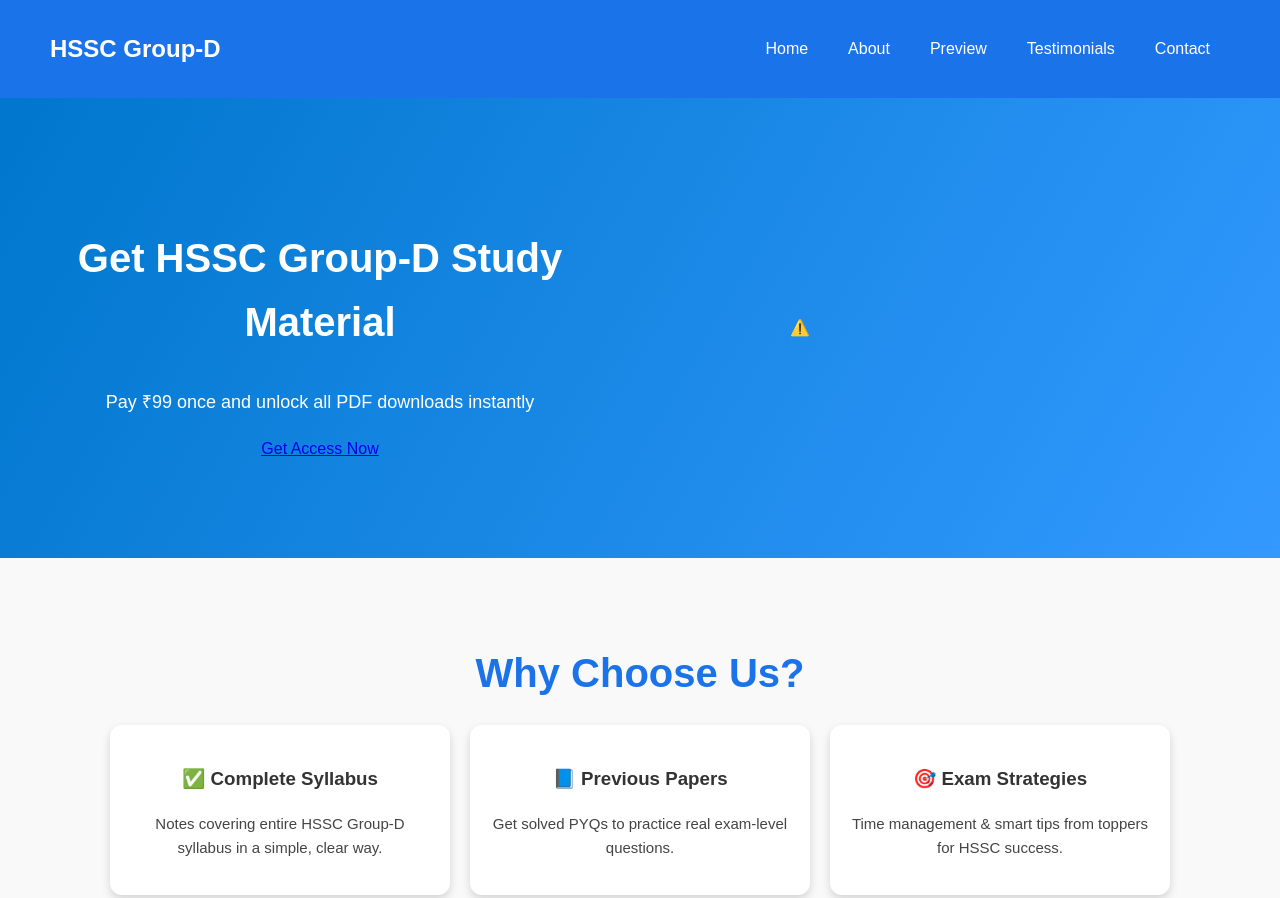
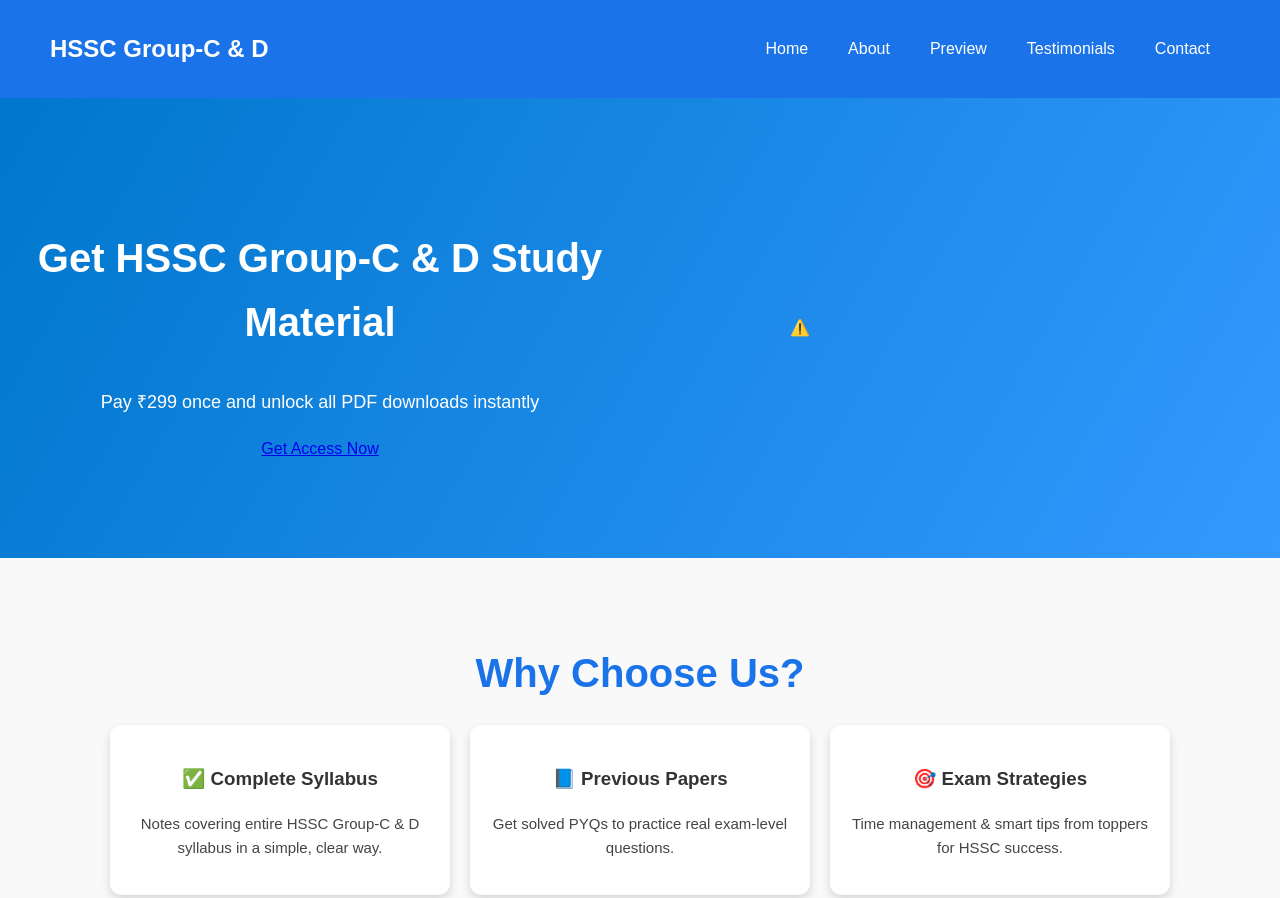
Before and after one commit to Ruchi-23-coder/HSSC-Group-D-, a plain HTML site: page index.html in a window 1280 px wide. Shown: the top 898 px of the page. Drawn offline with nearby package versions, Linux system fonts and the light colour scheme; no server answers; a script that the page names is missing.

Commit message:
"Updated  index.html with changes"

```diff
--- a/index.html
+++ b/index.html
@@ -3,7 +3,7 @@
 <head>
   <meta charset="UTF-8">
   <meta name="viewport" content="width=device-width, initial-scale=1.0">
-  <title>HSSC Group-D Study Material</title>
+  <title>HSSC Group-C & D Study Material</title>
   <link rel="stylesheet" href="style.css">
   <link rel="stylesheet" href="https://cdnjs.cloudflare.com/ajax/libs/font-awesome/6.5.0/css/all.min.css">
   <link href="https://fonts.googleapis.com/css2?family=Poppins:wght@400;600&display=swap" rel="stylesheet">
@@ -16,7 +16,7 @@
   <header>
     <nav class="navbar">
       <div class="logo">
-        <a href="#">HSSC Group-D</a>
+        <a href="#">HSSC Group-C & D</a>
       </div>
       <ul class="nav-links">
         <li><a href="#home">Home</a></li>
@@ -36,8 +36,8 @@
   <!--Header section -->
   <section id="home" class="hero" data-aos="fade-up">
   <div class="hero-text">
-    <h1>Get HSSC Group-D Study Material</h1>
-    <p>Pay ₹99 once and unlock all PDF downloads instantly</p>
+    <h1>Get HSSC Group-C & D Study Material</h1>
+    <p>Pay ₹299 once and unlock all PDF downloads instantly</p>
     <a href="#pricing" class="btn">Get Access Now</a>
   </div>
 
@@ -64,7 +64,7 @@
     <div class="grid">
       <div class="card" data-aos="flip-left">
         <h3>✅ Complete Syllabus</h3>
-        <p>Notes covering entire HSSC Group-D syllabus in a simple, clear way.</p>
+        <p>Notes covering entire HSSC Group-C & D syllabus in a simple, clear way.</p>
       </div>
       <div class="card" data-aos="flip-left">
         <h3>📘 Previous Papers</h3>
@@ -92,7 +92,7 @@
   <!-- Testimonials -->
   <section class="testimonials" id="testimonials">
     <h2 data-aos="fade-up">What Students Say</h2>
-    <p><b>Trusted by thousands of aspirants preparing for HSSC Group-D exams</b></p>
+    <p><b>Trusted by thousands of aspirants preparing for HSSC exams</b></p>
     <div class="testimonial-card">
        <div class="testimonial-card" data-aos="fade-right">
       <p>"This website helped me a lot in preparing for HSSC Group-D. The notes are simple and clear."</p>
@@ -160,7 +160,7 @@
    <section class="pricing" id="pricing">
     <h2 data-aos="fade-up">One-Time Offer</h2>
     <div class="price-card" data-aos="zoom-in-up">
-        <h3>All-In-One HSSC Group-D Kit</h3>
+        <h3>All-In-One HSSC Group-C & D Kit</h3>
         <p><span>Only Rs.299</span></p>
         <button class="payBtn">Pay & Get Access</button>
     </div>
@@ -176,7 +176,7 @@
         📞 <strong>Phone:</strong> +91 9876543210
       </div>
       <div class="contact-item">
-        📧 <strong>Email:</strong> info@hsscgroupd.com
+        📧 <strong>Email:</strong> info@hsscgroupc&d.com
       </div>
       <div class="contact-item">
         🔗 <strong>LinkedIn:</strong>
@@ -197,7 +197,7 @@
       </a></p>
     </div>
     <div class="footer-bottom">
-    <p>© 2025 HSSC Group-D Study Material | All Rights Reserved</p>
+    <p>© 2025 HSSC Group-C & D Study Material | All Rights Reserved</p>
     </div>
   </footer>
 
```
